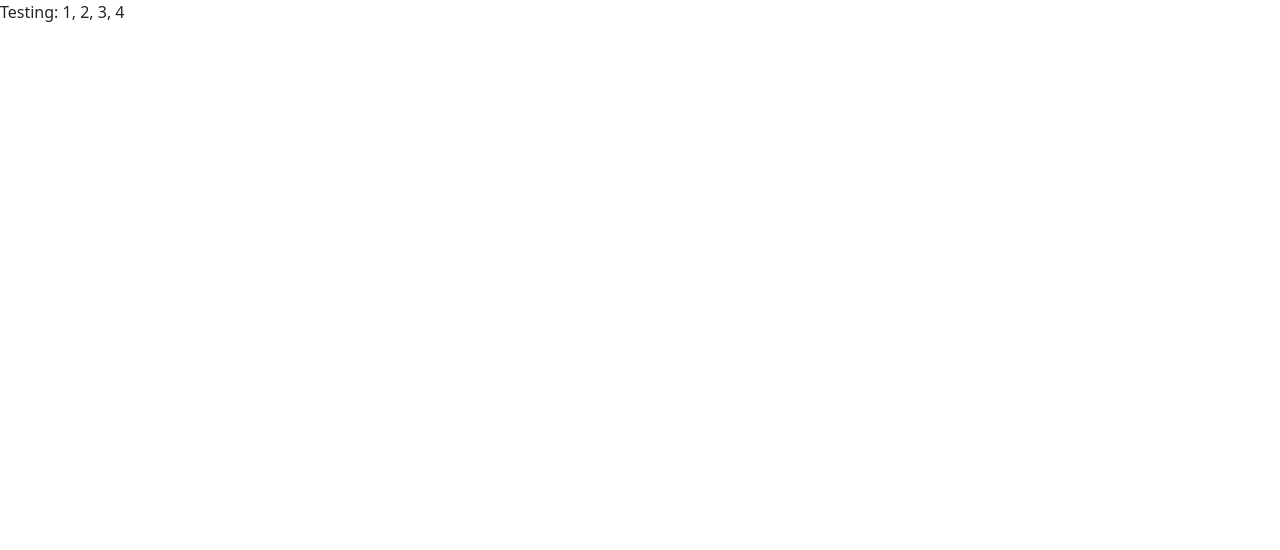
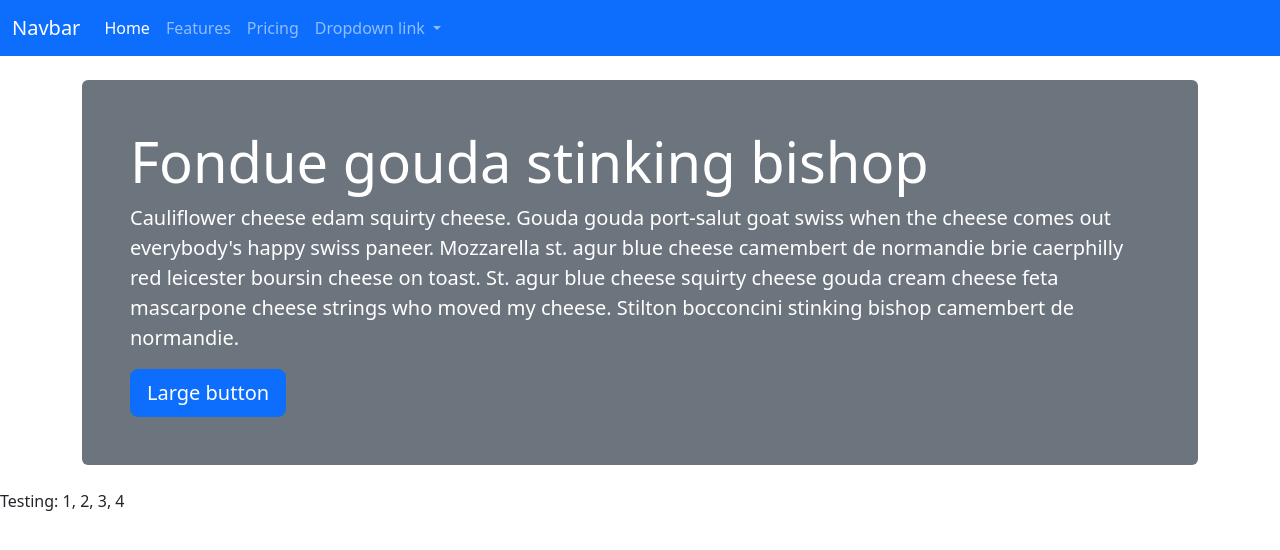
Before and after one commit to karina-kumar/karina-bootstrap, a website: page src/index.html in a window 1280 px wide. Drawn offline with nearby package versions, Linux system fonts and the light colour scheme; files that its build step writes are made by us from their sources; files whose address does not match are found by name.

Commit message:
header in bootstrap

```diff
--- a/src/index.html
+++ b/src/index.html
@@ -6,7 +6,48 @@
   <meta name="viewport" content="width=device-width, initial-scale=1.0" />
   <link rel="stylesheet" href="css/styles.css">
 </head>
-
+<nav class="navbar navbar-expand-lg bg-primary" data-bs-theme="dark">
+  <div class="container-fluid">
+    <a class="navbar-brand" href="#">Navbar</a>
+    <button class="navbar-toggler" type="button" data-bs-toggle="collapse" data-bs-target="#navbarNavDropdown" aria-controls="navbarNavDropdown" aria-expanded="false" aria-label="Toggle navigation">
+      <span class="navbar-toggler-icon"></span>
+    </button>
+    <div class="collapse navbar-collapse" id="navbarNavDropdown">
+      <ul class="navbar-nav">
+        <li class="nav-item">
+          <a class="nav-link active" aria-current="page" href="#">Home</a>
+        </li>
+        <li class="nav-item">
+          <a class="nav-link" href="#">Features</a>
+        </li>
+        <li class="nav-item">
+          <a class="nav-link" href="#">Pricing</a>
+        </li>
+        <li class="nav-item dropdown">
+          <a class="nav-link dropdown-toggle" href="#" role="button" data-bs-toggle="dropdown" aria-expanded="false">
+            Dropdown link
+          </a>
+          <ul class="dropdown-menu">
+            <li><a class="dropdown-item" href="#">Action</a></li>
+            <li><a class="dropdown-item" href="#">Another action</a></li>
+            <li><a class="dropdown-item" href="#">Something else here</a></li>
+          </ul>
+        </li>
+      </ul>
+    </div>
+  </div>
+</nav>
+<div class="container">
+  <header class="bg-secondary text-white my-4 p-5 rounded">
+    <h1 class="display-4">Fondue gouda stinking bishop</h1>
+    <p class = "lead">Cauliflower cheese edam squirty cheese.
+      Gouda gouda port-salut goat swiss when the cheese comes out everybody's happy swiss paneer.
+      Mozzarella st. agur blue cheese camembert de normandie brie caerphilly red leicester boursin cheese on toast.
+      St. agur blue cheese squirty cheese gouda cream cheese feta mascarpone cheese strings who moved my cheese.
+      Stilton bocconcini stinking bishop camembert de normandie.</p>
+    <button type="button" class="btn btn-primary btn-lg">Large button</button>
+  </header>
+</div>
 <body>
   <!-- Content starts here -->
   <p>Testing: 1, 2, 3, 4</p>
```
Also changed, not shown: docs/index.html (+42 -1 lines).
